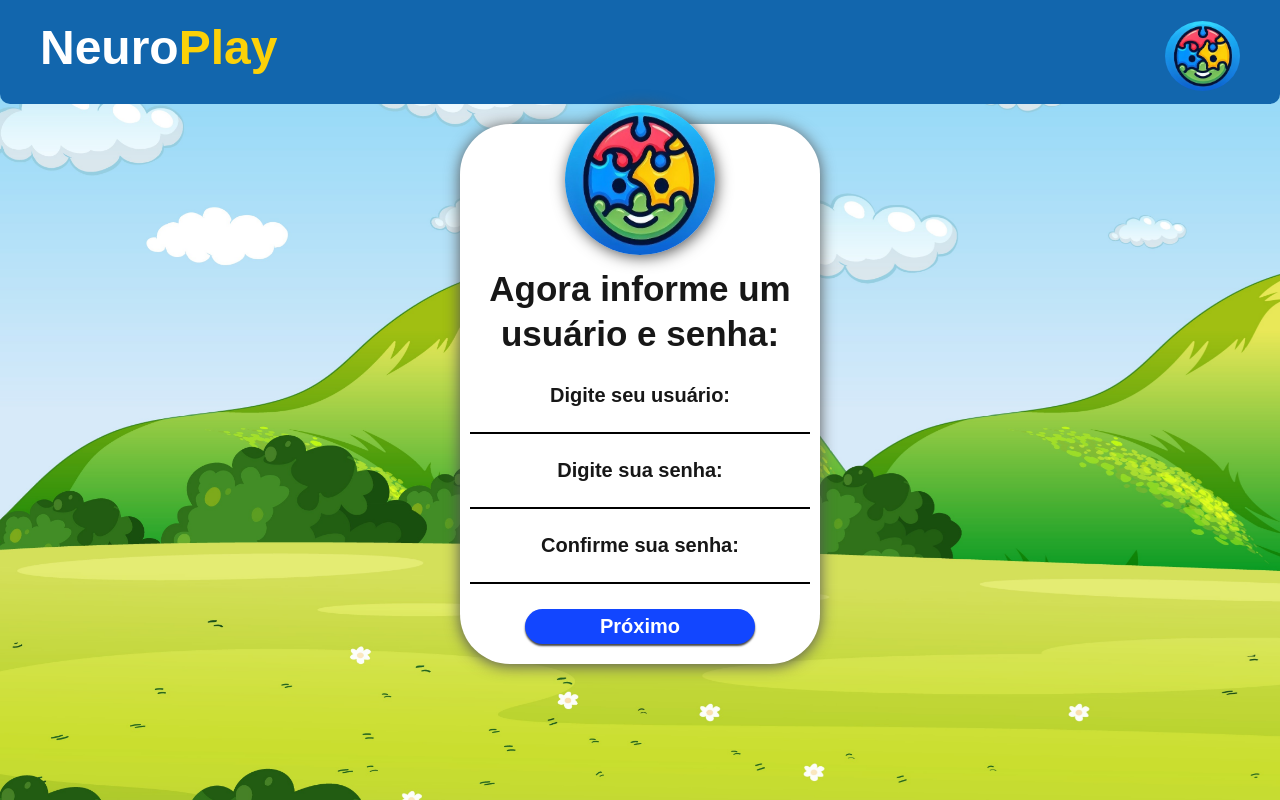
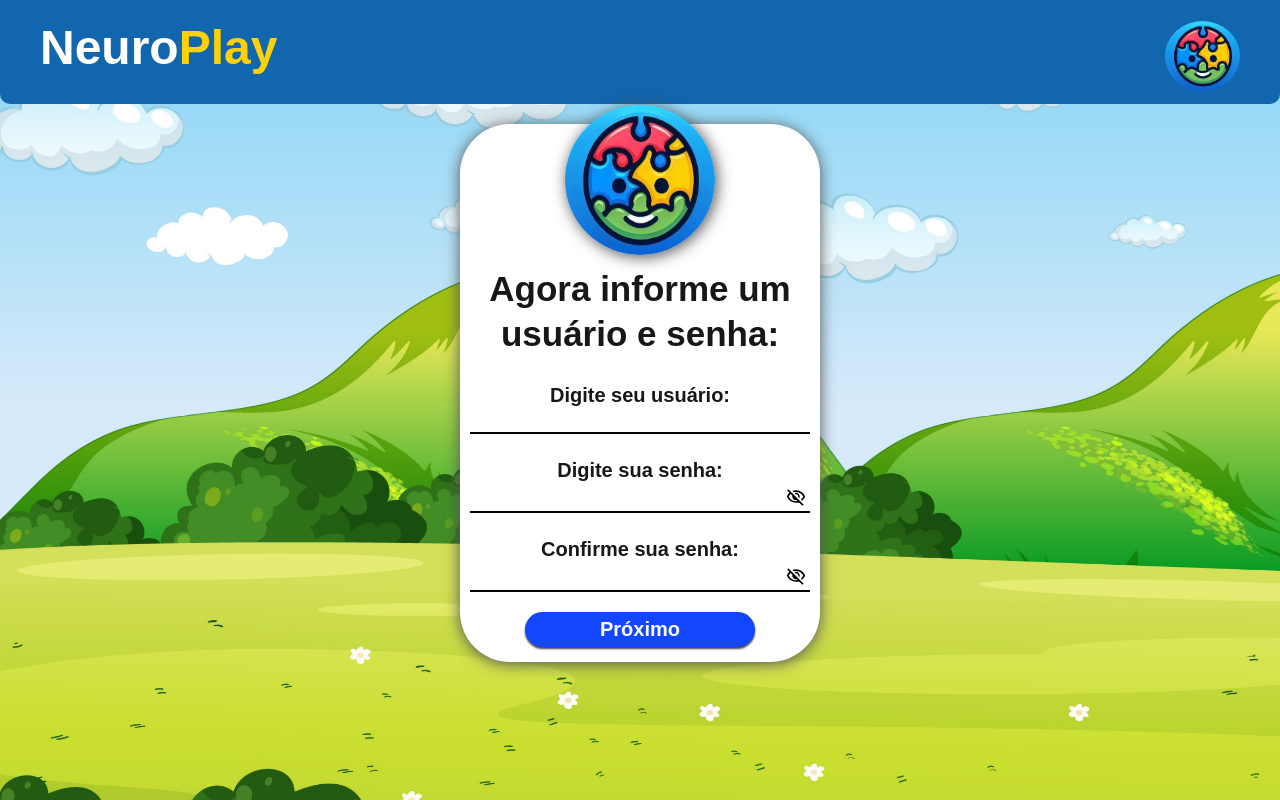
Before and after one commit to GabDevWork/neuroplay, a Next.js app in the folder src/react/: page /register/studentRegisterUser in a window 1280 px wide. Built offline with nearby package versions, Linux system fonts and the light colour scheme.

Commit message:
adição de ver senha

```diff
--- a/src/react/src/pages/register/studentRegisterUser.tsx
+++ b/src/react/src/pages/register/studentRegisterUser.tsx
@@ -20,6 +20,8 @@ export default function StudentRegisterUser(){
   const [messagePassword, setMessagePassword] = useState("");
   const [userStudent, setUserStudent] = useState("")
   const [idStudent, setIdStudent] = useState("");
+  const [showPassword, setShowPassword] = useState(false);
+  const [showConfirmPassword, setShowConfirmPassword] = useState(false);
   const router = useRouter()
   const now =  Date.now()
 
@@ -163,15 +165,25 @@ export default function StudentRegisterUser(){
               <h1 className="textStudentUser">Digite seu usuário:</h1>
               <input type="text" className="userStudantInput" value={userStudent} onChange={(evt)=>{setUserStudent(evt.target.value)}}></input>
               <h1 className="textStudentPassword">Digite sua senha:</h1>
-              <input type="password" className="passStudantInput" value={passworStudent} onChange={(evt)=>{const newPassword = evt.target.value;setpasswordStudent(newPassword);checkPasswordMatch(newPassword, validatedpassword);}}></input>
+              <div className="studentPasswordBox">
+                <input type={showPassword ? "text" : "password"}  className="passStudantInput" value={passworStudent} onChange={(evt)=>{const newPassword = evt.target.value;setpasswordStudent(newPassword);checkPasswordMatch(newPassword, validatedpassword);}}></input>
+                <span onClick={() => setShowPassword(!showPassword)} style={{ cursor: "pointer" }}>
+                  <Image alt="" className="redefinePasswordImage" height={100} width={100} src={showPassword ? "/images/visibility.svg" : "/images/visibility_off.svg"}/>
+                </span>
+              </div>
               <h1 className="textStudentPassword">Confirme sua senha:</h1>
-              <input type="password" className="confirmPassStudantInput" value={validatedpassword} onChange={(evt)=>{const newConfirmPassword = evt.target.value;setvalidatedpasswoord(newConfirmPassword);checkPasswordMatch(passworStudent, newConfirmPassword);}} onKeyDown={(e) =>
+              <div className="studentPasswordBox">
+                <input type={showConfirmPassword ? "text" : "password"}  className="confirmPassStudantInput" value={validatedpassword} onChange={(evt)=>{const newConfirmPassword = evt.target.value;setvalidatedpasswoord(newConfirmPassword);checkPasswordMatch(passworStudent, newConfirmPassword);}} onKeyDown={(e) =>
                 {
                   if (e.key === 'Enter') {
                     AuthenticationsAlerts()
                   }
                 }}>
-              </input>
+                </input>
+                <span onClick={() => setShowConfirmPassword(!showConfirmPassword)} style={{ cursor: "pointer" }}>
+                  <Image alt="" className="redefinePasswordImage" height={100} width={100} src={showConfirmPassword ? "/images/visibility.svg" : "/images/visibility_off.svg"}/>
+                </span>
+              </div>
               <div className="MessageValidatedPasswordStudente">
                   <h1 className="textMessageValidatedPasswordStudent" style={{ color: passworStudent !== validatedpassword ? "red" : passworStudent.length < 8 && validatedpassword.length < 8 ? "red" : "green" }}>{messagePassword}</h1>
               </div>
--- a/src/react/src/styles/login.css
+++ b/src/react/src/styles/login.css
@@ -64,12 +64,16 @@
     margin-top: 10px;
 }
 
+.passwordBox{
+    width: 340px;
+    border-bottom: 2px solid #000;
+}
+
 .passwordInput{
     height: 20px;
-    width: 340px;
+    width: 92%;
     border: none;
     outline: none;
-    border-bottom: 2px solid #000;
 }
 
 .buttonEnter{
--- a/src/react/src/styles/redefinePassword.css
+++ b/src/react/src/styles/redefinePassword.css
@@ -100,6 +100,13 @@
     align-items: center;
 }
 
+.redefinePasswordInputBox{
+    display: flex;
+    align-items: end;
+    padding-right: 5px;
+    border-bottom: 2px solid #000;
+}
+
 .textRedefinePassword{
     font-size: 16px;
     margin-top: 10px;
@@ -111,10 +118,14 @@
 
 .redefinePasswordInput{
     height: 20px;
-    min-width: 100%;
+    min-width: 95%;
     border: none;
     outline: none;
-    border-bottom: 2px solid #000;
+}
+
+.redefinePasswordImage{
+    height: 20px;
+    width: 20px;
 }
 
 .textRedefinePasswordValidated{
--- a/src/react/src/styles/studantRegisterUser.css
+++ b/src/react/src/styles/studantRegisterUser.css
@@ -67,6 +67,11 @@
     margin-top: 20px;
   }
 
+  .studentPasswordBox{
+    width: 340px;
+    border-bottom: 2px solid #000;
+  }
+
   .userStudantInput{
       height: 20px;
       width: 340px;
@@ -78,19 +83,17 @@
 
   .passStudantInput{
       height: 20px;
-      width: 340px;
+      width: 93%;
       border: none;
       outline: none;
-      border-bottom: 2px solid #000;
       font-size: 20px;
   }
 
   .confirmPassStudantInput{
     height: 20px;
-    width: 340px;
+    width: 93%;
     border: none;
     outline: none;
-    border-bottom: 2px solid #000;
     font-size: 20px;
 }
 
@@ -109,8 +112,8 @@
   height: 35px;
   width: 230px;
   border-radius: 50px;
-  margin-top: 15px;
-  margin-bottom: 10px;
+  margin-top: 10px;
+  margin-bottom: 05px;
   background: #1246ff;
   color: #fff;
   outline: none;
--- a/src/react/src/styles/teacherRegister.css
+++ b/src/react/src/styles/teacherRegister.css
@@ -97,12 +97,16 @@
         margin-top: 10px;
     }
 
+    .passwordTeacherBox{
+        border-bottom: 2px solid #000;
+        width: 340px;
+    }
+
     .passwordTeacherInput{
         height: 20px;
-        width: 340px;
+        width: 93%;
         border: none;
         outline: none;
-        border-bottom: 2px solid #000;
     }
 
     .textTeacherPasswordValidated{
@@ -112,10 +116,9 @@
 
     .passwordValidatedTeacherInput{
         height: 20px;
-        width: 340px;
+        width: 93%;
         border: none;
         outline: none;
-        border-bottom: 2px solid #000;
     }
 
     .MessageValidatedPasswordTeacher{
--- a/src/react/src/styles/therapistRegister.css
+++ b/src/react/src/styles/therapistRegister.css
@@ -92,12 +92,16 @@
         margin-top: 10px;
     }
 
+    .passwordTherapistBox{
+        border-bottom: 2px solid #000;
+        width: 340px;
+    }
+
     .passwordTherapistInput{
         height: 20px;
-        width: 340px;
+        width: 93%;
         border: none;
         outline: none;
-        border-bottom: 2px solid #000;
     }
 
     .textTherapistPasswordValidated{
@@ -107,10 +111,9 @@
 
     .passwordValidatedTherapistInput{
         height: 20px;
-        width: 340px;
+        width: 93%;
         border: none;
         outline: none;
-        border-bottom: 2px solid #000;
     }
 
     .MessageValidatedPasswordTherapist{
```
Also changed, not shown: src/react/src/pages/login/index.tsx (+7 -1 lines), src/react/src/pages/redefinePassword/index.tsx (+15 -2 lines), src/react/src/pages/register/teacherRegister.tsx (+14 -2 lines), src/react/src/pages/register/therapistRegister.tsx (+14 -2 lines), src/react/public/images/visibility.svg (added), src/react/public/images/visibility_off.svg (added).
